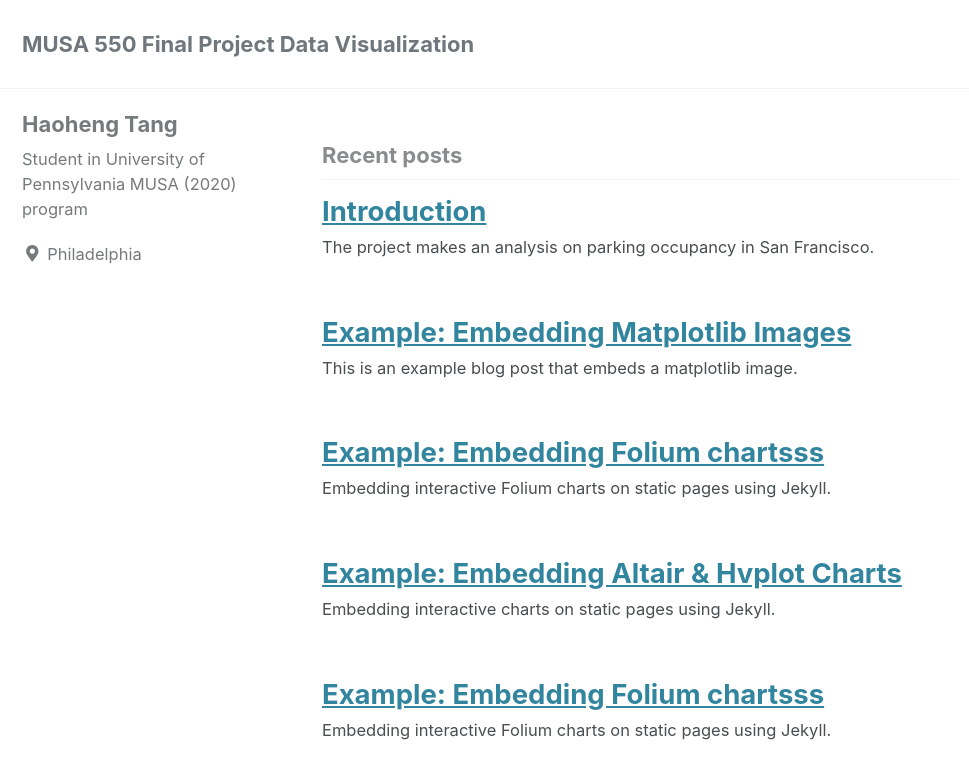
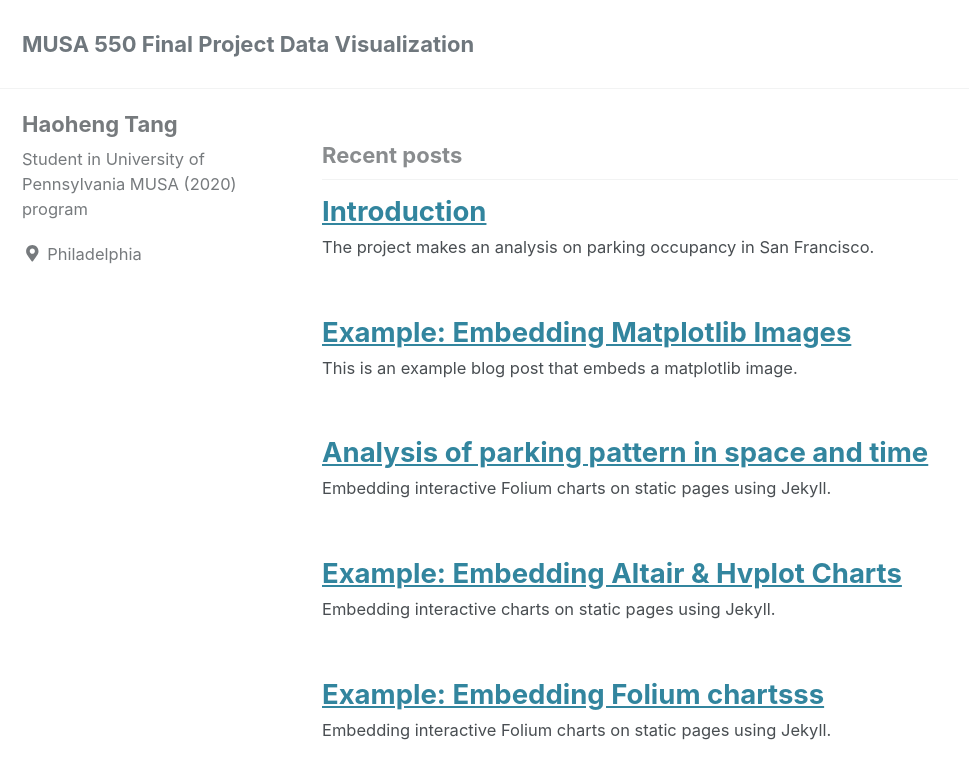
Before and after one commit to Haoheng-Tang/MUSA-550-Final-Project-Data-Visualization, a Jekyll site: the page built from index.html, in a window 1280 px wide and 900 px high. Shown: the top 779 px of the window, without its empty margins (0-969 px from the left). Built offline with Jekyll 4.4.1, drawn with Linux system fonts in a browser that asks for light colours; cached includes are drawn as plain includes; nearby versions of some CDN libraries; a script that is not in the unit is left out; the list of posts is cut into pages by our own code.

Commit message:
Update 2020-12-16-Analyze-parking-pattern-in-space-time.md

```diff
--- a/_posts/2020-12-16-Analyze-parking-pattern-in-space-time.md
+++ b/_posts/2020-12-16-Analyze-parking-pattern-in-space-time.md
@@ -1,5 +1,5 @@
 ---
-title: "Example: Embedding Folium chartsss"
+title: "Analysis of parking pattern in space and time"
 date: 2019-04-13
 published: true
 tags: [dataviz, folium]
```
